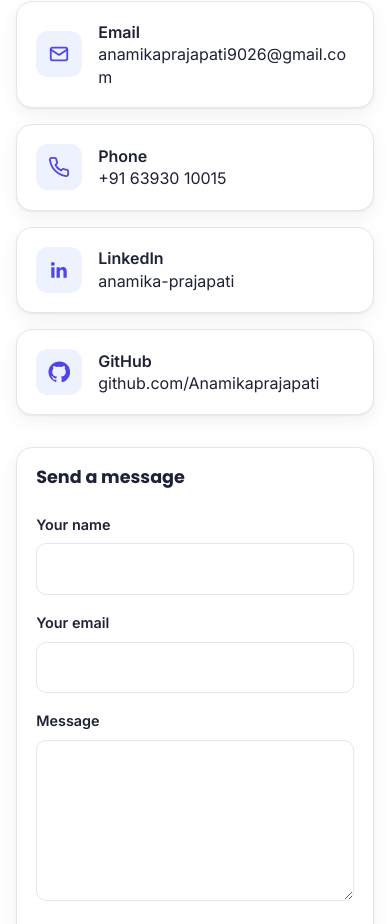
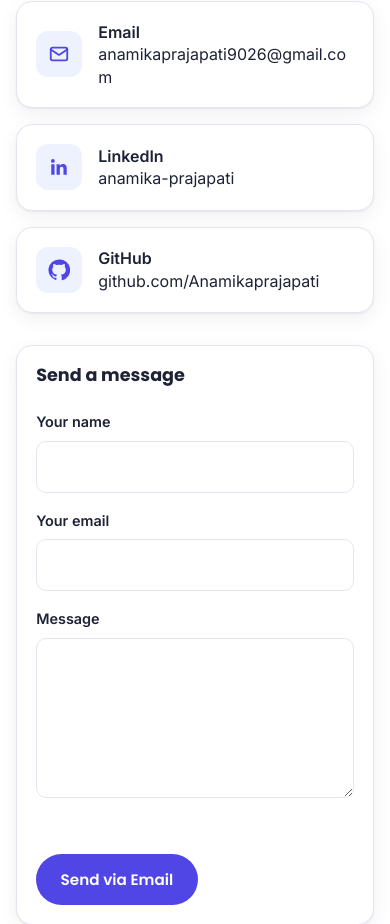
Before and after one commit to Anamikaprajapati/Portfolio, a plain HTML site: page index.html in a window 390 px wide. Shown: the part 8736-9660 px from the top of the page. Drawn offline with Linux system fonts and the light colour scheme; no server answers.

Commit message:
Remove phone contact from index.html
Removed phone contact details from the contact section.

```diff
--- a/index.html
+++ b/index.html
@@ -414,10 +414,6 @@
               <span class="ci-icon"><svg viewBox="0 0 24 24" width="22" height="22" fill="none" stroke="currentColor" stroke-width="2" stroke-linecap="round" stroke-linejoin="round" aria-hidden="true"><rect x="3" y="5" width="18" height="14" rx="2"/><path d="M3 7l9 6 9-6"/></svg></span>
               <span><strong>Email</strong><br />anamikaprajapati9026@gmail.com</span>
             </a>
-            <a class="contact-item card" href="tel:+916393010015">
-              <span class="ci-icon"><svg viewBox="0 0 24 24" width="22" height="22" fill="none" stroke="currentColor" stroke-width="2" stroke-linecap="round" stroke-linejoin="round" aria-hidden="true"><path d="M22 16.9v3a2 2 0 0 1-2.2 2 19.8 19.8 0 0 1-8.6-3.1 19.5 19.5 0 0 1-6-6A19.8 19.8 0 0 1 2.1 4.2 2 2 0 0 1 4.1 2h3a2 2 0 0 1 2 1.7c.1 1 .4 1.9.7 2.8a2 2 0 0 1-.5 2.1L8.1 9.9a16 16 0 0 0 6 6l1.3-1.3a2 2 0 0 1 2.1-.4c.9.3 1.8.6 2.8.7a2 2 0 0 1 1.7 2z"/></svg></span>
-              <span><strong>Phone</strong><br />+91 63930 10015</span>
-            </a>
             <a class="contact-item card" href="https://www.linkedin.com/in/anamika-prajapati-a4366630a" target="_blank" rel="noopener noreferrer">
               <span class="ci-icon"><svg viewBox="0 0 24 24" width="22" height="22" fill="currentColor" aria-hidden="true"><path d="M20.45 20.45h-3.56v-5.57c0-1.33-.03-3.04-1.85-3.04-1.86 0-2.14 1.45-2.14 2.94v5.67H9.34V9h3.42v1.56h.05a3.75 3.75 0 0 1 3.37-1.85c3.6 0 4.27 2.37 4.27 5.46v6.28zM5.34 7.43a2.07 2.07 0 1 1 0-4.14 2.07 2.07 0 0 1 0 4.14zM7.12 20.45H3.56V9h3.56v11.45z"/></svg></span>
               <span><strong>LinkedIn</strong><br />anamika-prajapati</span>
```
